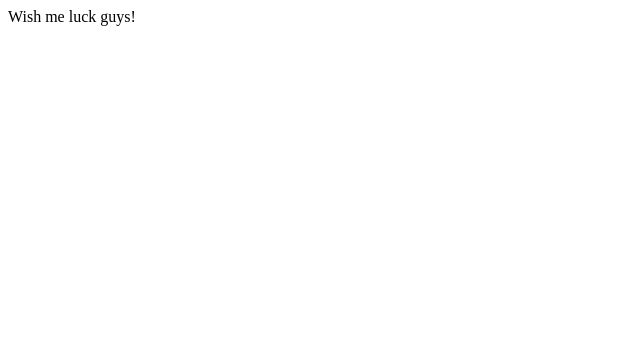
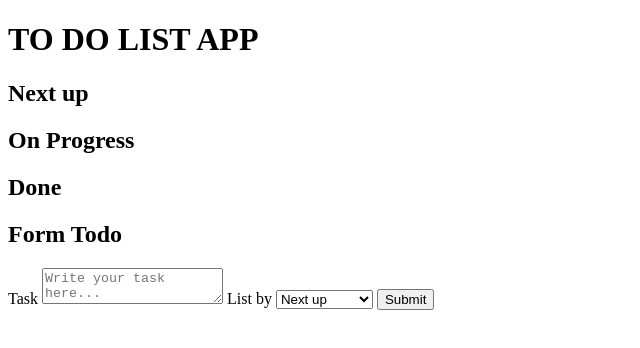
Before and after one commit to rafi-p/todoListApp, a plain HTML site: page index.html in a window 1280 px wide. Shown: the whole page, without its empty margins (0-640 px from the left). Drawn offline with Linux system fonts and the light colour scheme.

Commit message:
gatau cara delete

```diff
--- a/index.html
+++ b/index.html
@@ -3,11 +3,58 @@
 <head>
     <meta charset="UTF-8">
     <meta name="viewport" content="width=device-width, initial-scale=1.0">
-    <title>Document</title>
+    <title>TO DO LIST</title>
+    <link rel="stylesheet" href="style.css">
 </head>
 <body>
     <div>
-        Wish me luck guys!
+        <h1>TO DO LIST APP</h1>
     </div>
+
+    <div>
+        <h2>Next up</h2>
+    </div>
+    <div id="nextUpParent">
+        <ul id="next-up">
+
+        </ul>
+    </div>
+
+
+    <div>
+        <h2>On Progress</h2>
+    </div>
+    <div id="onProgressParent">
+        <ul id="on-progress">
+
+        </ul>
+    </div>
+
+    <div>
+        <h2>Done</h2>
+    </div>
+    <div id="doneParent">
+        <ul id= "done">
+
+        </ul>
+    </div>
+
+    <div>
+        <h2>Form Todo</h2>
+    </div>
+    <div>
+
+        <label>Task</label>
+        <textarea id="inputan" placeholder="Write your task here..."></textarea>
+        <label>List by</label>
+        <select name="listBy" id="listBy">
+            <option value="nextUp">Next up</option>
+            <option value="onProgress">On Progress</option>
+            <option value="done">Done</option>
+        </select>
+        <input type="submit" value="Submit" onclick="addToDo()">
+        <!-- <input type="text" id="inputan" placeholder="Input text di sini"> -->
+    </div>
+    <script src="toDo.js"></script>
 </body>
 </html>
--- /dev/null
+++ b/toDo.js
@@ -0,0 +1,63 @@
+
+let i = 0
+let j = 0
+let rec = []
+
+function addToDo() {
+    let listBy = document.getElementById('listBy')
+    listBy = listBy.options[listBy.selectedIndex].value
+    var nextUpAdd = document.getElementById("next-up")
+    var onProgressAdd = document.getElementById("on-progress")
+    var doneAdd = document.getElementById("done")
+    var inputan = document.getElementById("inputan")
+
+
+    if(listBy === 'nextUp') {
+        // console.log(namaId)
+        let namaIdNext = `similikiti`+i
+        nextUpAdd.innerHTML += `<li >${inputan.value} <button type="button" onclick="myJutsu()" id=${namaIdNext}>Delete</button></li>`
+        let btnNext = document.getElementById(namaIdNext)
+        btnNext.addEventListener("click", myJutsu(btnNext))
+        i++
+    } else if(listBy === 'onProgress') {
+        let namaIdProg = `semelekete`+i
+        onProgressAdd.innerHTML += `<li>${inputan.value} <button type="button" onclick="myJutsu()" id="jutsuButtonOnProgress">Delete</button></li>`
+        let btnOnProg = document.getElementById(namaIdProg)
+        btnOnProg.addEventListener("click", myJutsu(btnOnProg))
+        i++
+    } else if(listBy === 'done') {
+        let namaIdDone = `somolokoto`+i
+        doneAdd.innerHTML +=  `<li>${inputan.value} <button type="button" onclick="myJutsu()" id="jutsuButtonDone">Delete</button></li>`
+        let btnDone = document.getElementById(namaIdDone)
+        btnDone.addEventListener("click", myJutsu(btnDone))
+        i++
+    }
+}
+
+
+
+function myJutsu(lala) {
+    // let namaIdNext = `similikiti`+ j
+    // let namaIdProg = `semelekete`+ j
+    // let namaIdDone = `somolokoto`+ j
+
+    // var nextUpDel = document.getElementById(namaIdNext)
+    var nextUpDelParent = lala.parentElement
+
+    // var onProgDel = document.getElementById(namaIdProg)
+    var onProgDelParent = lala.parentElement
+
+    // var doneDel = document.getElementById(namaIdDone)
+    var doneDelParent = lala.parentElement
+    // console.log(any)
+    // alert('button')
+
+    // if(namaIdNext) {
+        nextUpDelParent.style.display = "none"
+    // } else if(namaIdProg) {
+        onProgDelParent.style.display = "none"
+    // } else if(namaIdDone) {
+        doneDelParent.style.display = "none"
+    // }
+    // j++
+}
```
Also changed, not shown: style.css (added).
